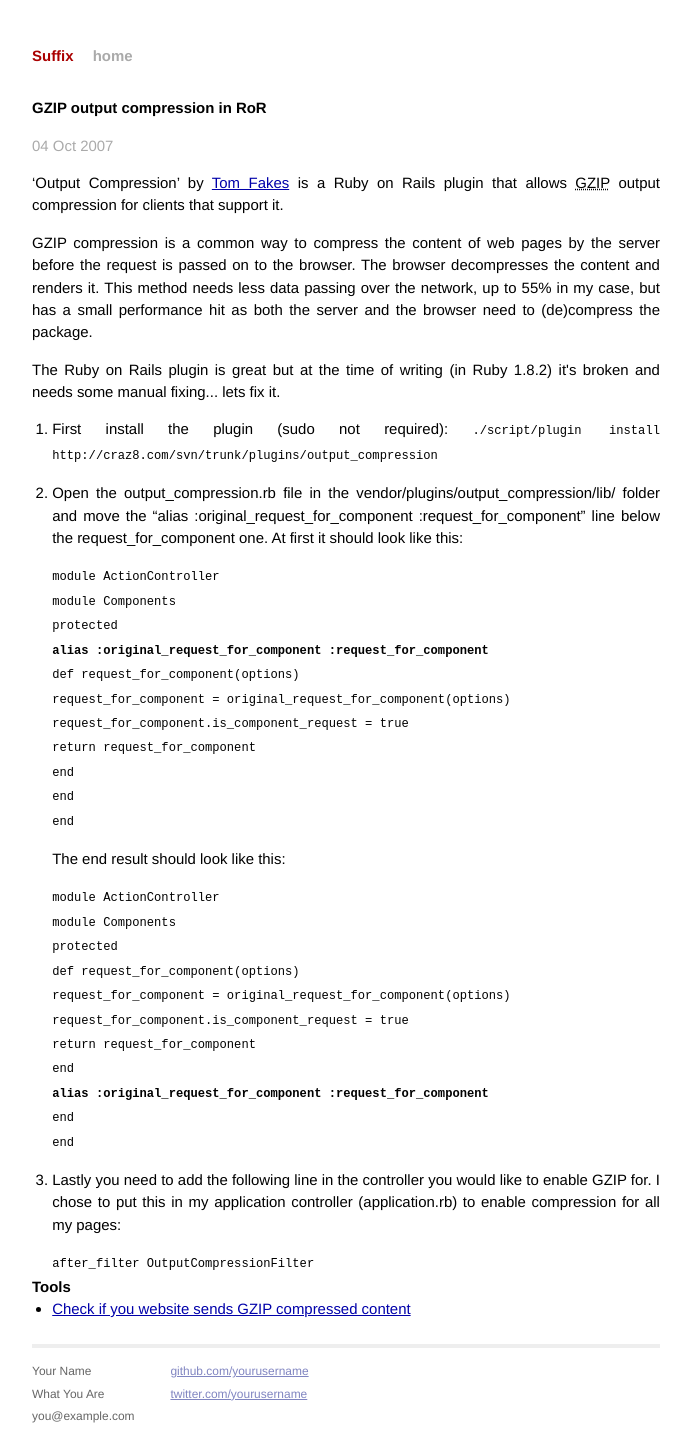
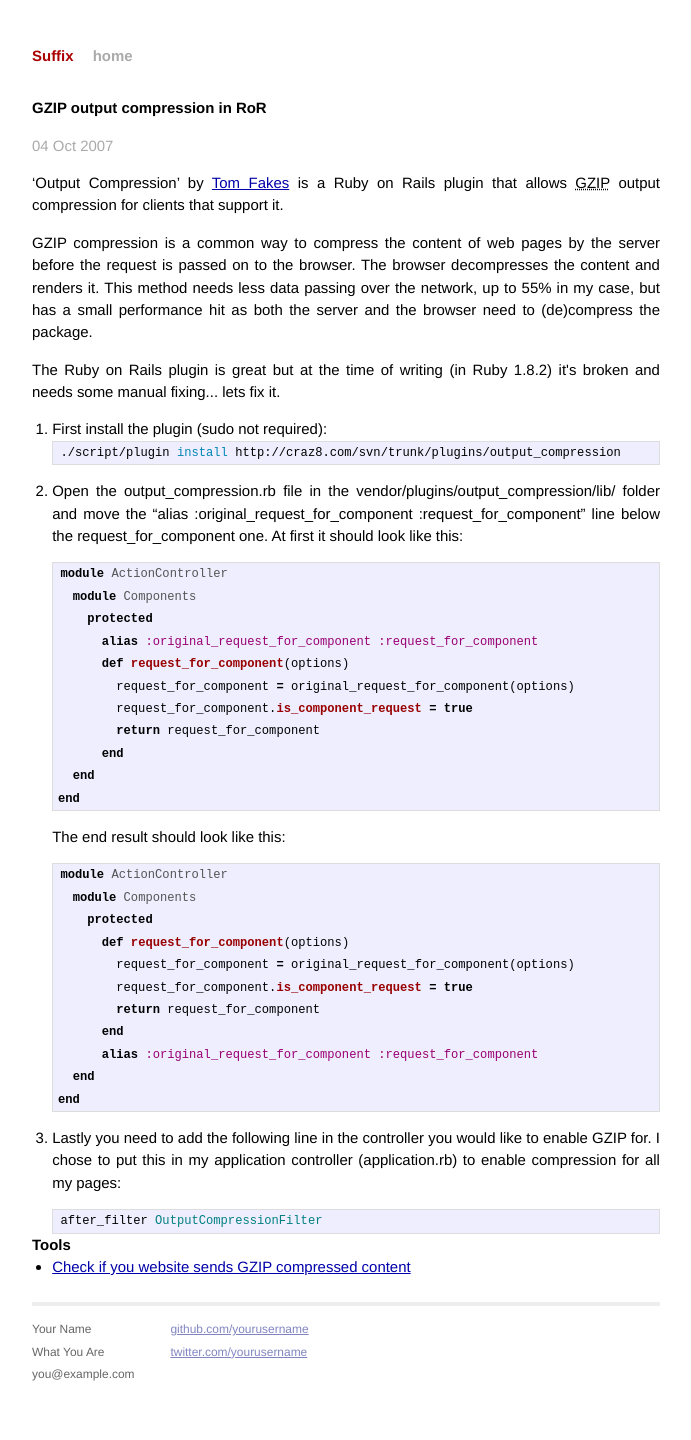
Before and after one commit to cimm/suffix, a Jekyll site: the page built from _posts/2007-10-04-gzip-output-compression.html, in a window 1280 px wide. Shown: the whole page, without its empty margins (294-985 px from the left). Built offline with Jekyll 4.4.1, drawn with Linux system fonts in a browser that asks for light colours; after the commit the page ends 1398 px from its top, so only the background shows below that.

Commit message:
Syntax highlighting for code samples

```diff
--- a/_posts/2007-10-04-gzip-output-compression.html
+++ b/_posts/2007-10-04-gzip-output-compression.html
@@ -12,44 +12,48 @@ date:   2007-10-04 01:59:37
 
 <ol>
   <li>First install the plugin (sudo not required):
-    <samp>./script/plugin install http://craz8.com/svn/trunk/plugins/output_compression</samp>
+{% highlight bash %}
+./script/plugin install http://craz8.com/svn/trunk/plugins/output_compression
+{% endhighlight %}
   </li>
   <li><p>Open the output_compression.rb file in the vendor/plugins/output_compression/lib/ folder and move the &ldquo;alias :original_request_for_component :request_for_component&rdquo; line below the request_for_component one. At first it should look like this:</p>
 
-<samp>
-module ActionController<br />
-  module Components<br />
-    protected<br />
-      <strong>alias :original_request_for_component :request_for_component</strong><br />
-      def request_for_component(options)<br />
-        request_for_component = original_request_for_component(options)<br />
-        request_for_component.is_component_request = true<br />
-        return request_for_component<br />
-      end<br />
-  end<br />
-end<br />
-</samp>
+{% highlight ruby %}
+module ActionController
+  module Components
+    protected
+      alias :original_request_for_component :request_for_component
+      def request_for_component(options)
+        request_for_component = original_request_for_component(options)
+        request_for_component.is_component_request = true
+        return request_for_component
+      end
+  end
+end
+{% endhighlight %}
 
 <p>The end result should look like this:</p>
 
-<samp>
-module ActionController<br />
-  module Components<br />
-    protected<br />
-      def request_for_component(options)<br />
-        request_for_component = original_request_for_component(options)<br />
-        request_for_component.is_component_request = true<br />
-        return request_for_component<br />
-      end<br />
-      <strong>alias :original_request_for_component :request_for_component</strong><br />
-  end<br />
-end<br />
-</samp>
+{% highlight ruby %}
+module ActionController
+  module Components
+    protected
+      def request_for_component(options)
+        request_for_component = original_request_for_component(options)
+        request_for_component.is_component_request = true
+        return request_for_component
+      end
+      alias :original_request_for_component :request_for_component
+  end
+end
+{% endhighlight %}
 
 </li>
 
 <li><p>Lastly you need to add the following line in the controller you would like to enable GZIP for. I chose to put this in my application controller (application.rb) to enable compression for all my pages:</p>
-<samp>after_filter OutputCompressionFilter</samp>
+{% highlight ruby %}
+after_filter OutputCompressionFilter
+{% endhighlight %}
 </li>
 
 </ol>
```
Also changed, not shown: _posts/2007-09-27-webdesign-checklist.html (+12 -12 lines), _posts/2007-09-28-technorati-ping.html (+7 -7 lines).
